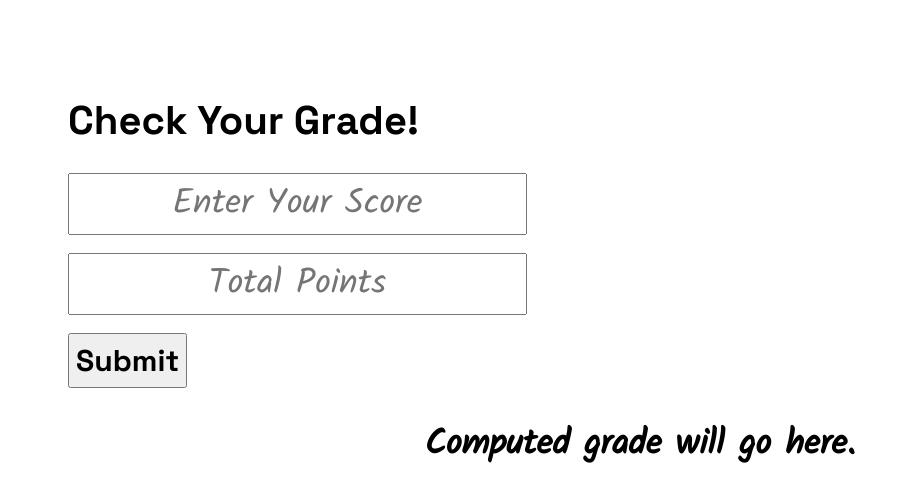
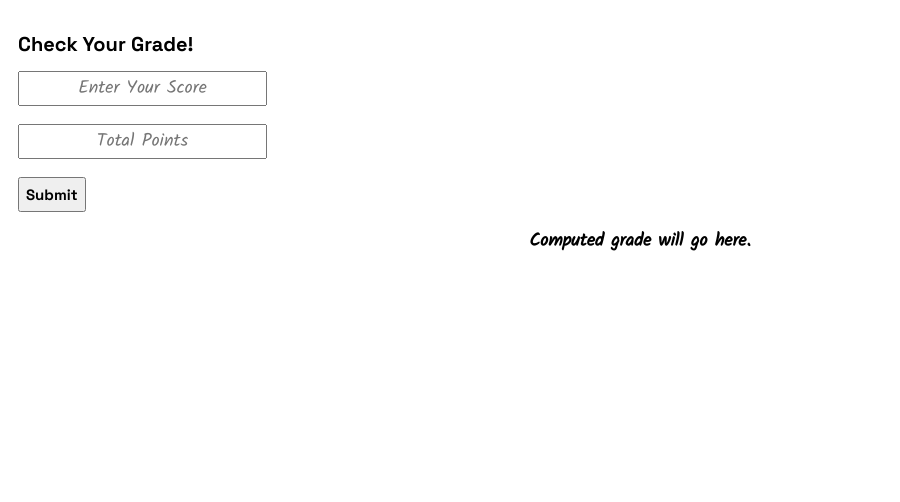
Before and after one commit to HSE-CS1/grade-check, a plain HTML site: page index.html in a window 1280 px wide. Shown: the whole page, without its empty margins (0-900 px from the left). Drawn offline with Linux system fonts and the light colour scheme.

Commit message:
Update style.css

```diff
--- a/style.css
+++ b/style.css
@@ -5,20 +5,20 @@ font-family: 'Kalam', cursive;
 font-family: 'Space Grotesk', sans-serif;
 */
 body{
-    padding:60px;
+    padding:10px;
 }
 h1{
     font-family: 'Space Grotesk', sans-serif;
-    font-size: 40px;
+    font-size: 20px;
 }
 button{
     font-family: 'Space Grotesk', sans-serif;
-    font-size: 30px;
+    font-size: 15px;
     padding: 6px;
 }
 
 h2, input{
     font-family: 'Kalam', cursive;
-    font-size: 35px;
+    font-size: 18px;
     text-align: center;
 }
```
